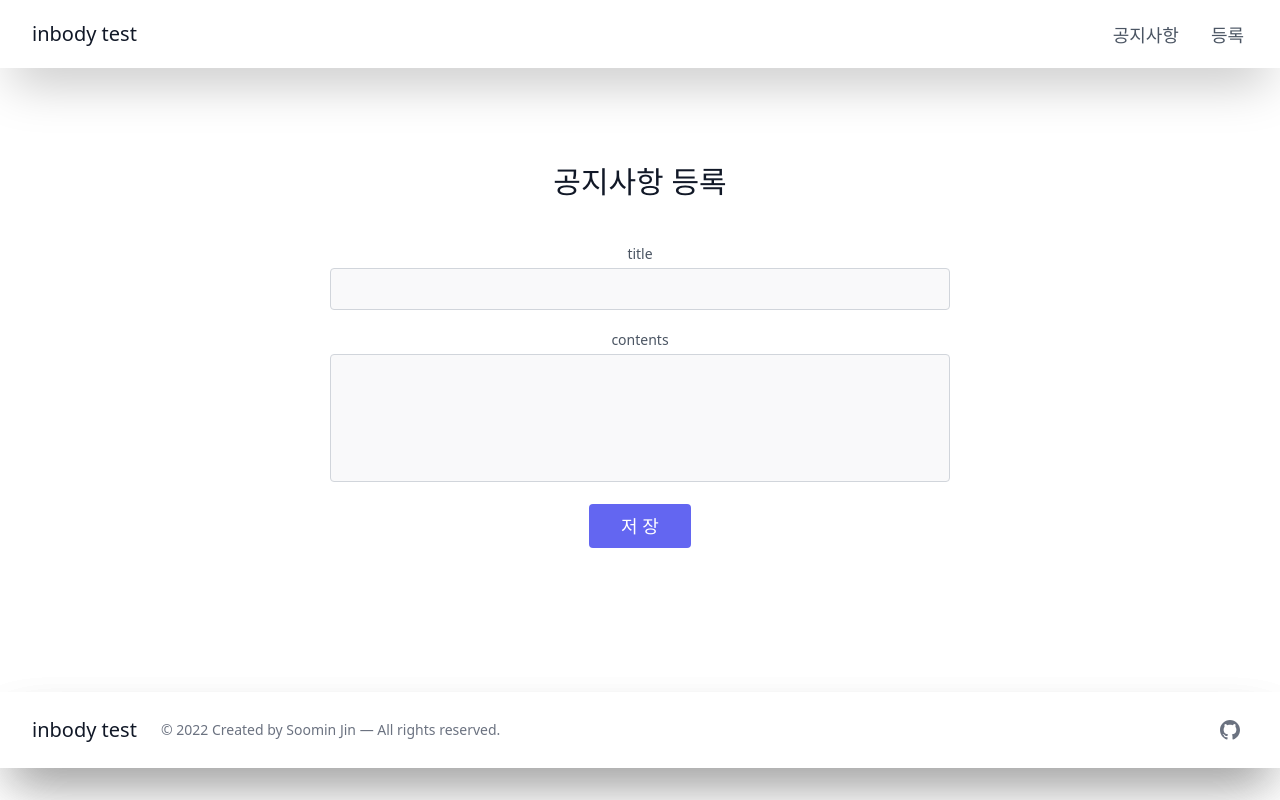
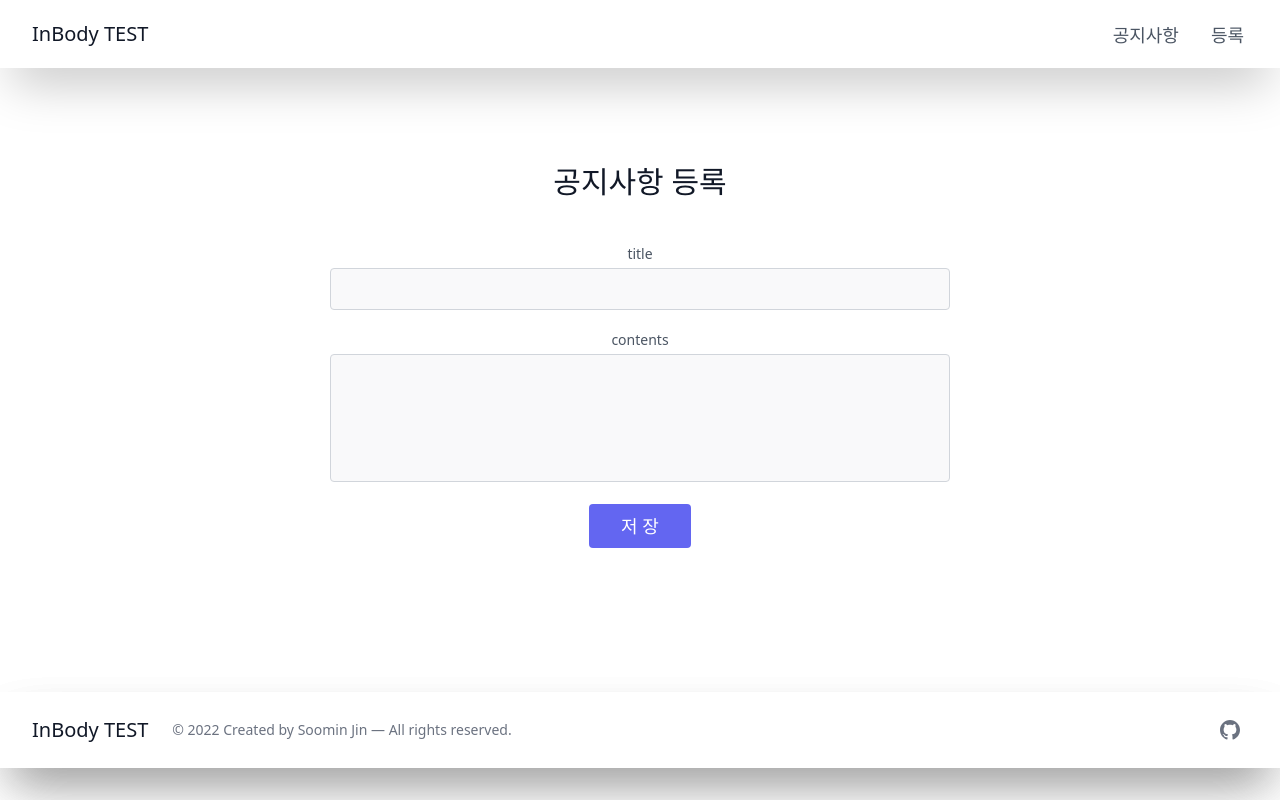
Before and after one commit to jinsumin/inbody-app, a Next.js app: page /register in a window 1280 px wide. Built offline with nearby package versions, Linux system fonts and the light colour scheme.

Commit message:
wrong url fix

```diff
--- a/components/board.js
+++ b/components/board.js
@@ -9,7 +9,7 @@ const Board = ({ board }) => {
           <h1 className="sm:text-3xl text-2xl font-medium title-font mb-4 text-gray-900">
             board
           </h1>
-          <div className="grid grid-cols-1 md:grid-cols-2 p-12 m-6 gap-12 mx-10">
+          <div className="grid grid-cols-1 p-12 m-6 gap-12 mx-10 w-full justify-items-center">
             {board !== null
               ? board.results.map((aBoard) => (
                   <BoardItems key={aBoard.id} data={aBoard} />
--- a/components/board/board-items.js
+++ b/components/board/board-items.js
@@ -8,8 +8,14 @@ const BoardItems = ({ data }) => {
   // const end = data.properties.Period.date.end;
 
   return (
-    <div className="project-card">
-      <div>
+    <div className="w-full bg-white flex flex-row justify-items-center place-items-center border-b-4 border-rose-400">
+      <div className="w-full bg-slate-400 text-center">
+        {title}
+      </div>
+      <div className="w-full text-center">
+        {title}
+      </div>
+      <div className="w-full text-center">
         {title}
       </div>
     </div>
--- a/components/footer.js
+++ b/components/footer.js
@@ -9,7 +9,7 @@ export default function Footer() {
               href="#main-section"
               className="flex title-font font-medium items-center md:justify-start justify-center text-gray-900 "
             >
-              <span className="ml-3 text-xl">inbody test</span>
+              <span className="ml-3 text-xl">InBody TEST</span>
             </a>
             <p className="text-sm text-gray-500 sm:ml-6 sm:mt-0 mt-4">
               © 2022 Created by Soomin Jin — All rights reserved.
--- a/components/header.js
+++ b/components/header.js
@@ -9,7 +9,7 @@ export default function Header() {
             href="/"
             className="flex title-font font-medium items-center text-gray-900 mb-4 md:mb-0"
           >
-            <span className="ml-3 text-xl">inbody test</span>
+            <span className="ml-3 text-xl">InBody TEST</span>
           </Link>
           <nav className="md:ml-auto flex flex-wrap items-center text-base justify-center">
             <Link href="/" className="flex items-center text-lg px-4 -mb-1 border-b-2 border-transparent hover:border-teal-600 focus:border-teal-600 no-underline">
--- a/pages/register.js
+++ b/pages/register.js
@@ -20,7 +20,7 @@ const Register = () => {
     // console.log(date);
     // setDate(date);
     e.preventDefault();
-    const res = await fetch("https://inbody-board.vercel.app/api/submit-form", {
+    const res = await fetch("https://inbody-board.vercel.app/register/api/submit-form", {
       method: "POST",
       body: JSON.stringify({ title, contents, date }),
     });
```
